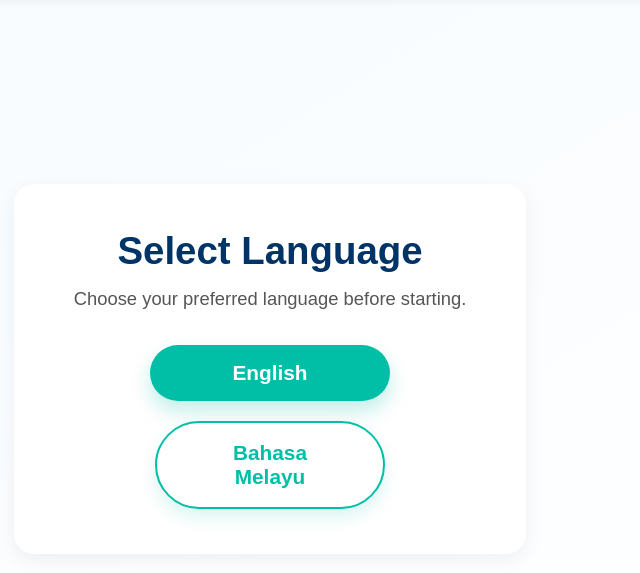
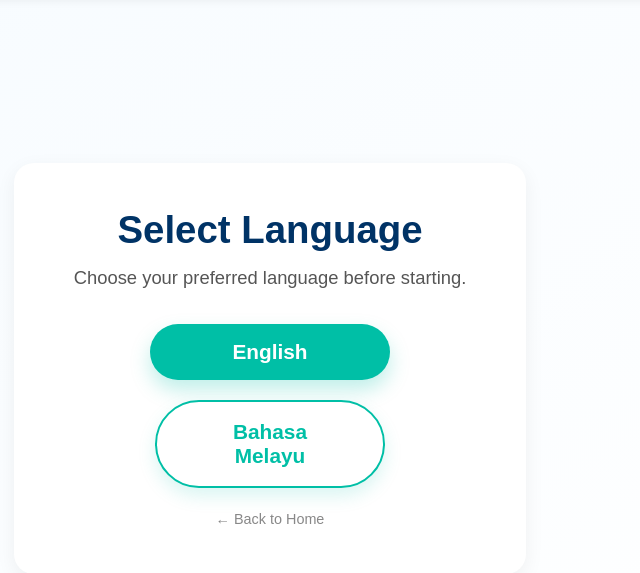
Before and after one commit to usererinna/cakapbuddy, a Flask app: page /language in a window 1280 px wide. Shown: the part 63-636 px from the top of the page, without its empty margins (370-1010 px from the left). Run offline with Flask 3, Linux system fonts and the light colour scheme.

Commit message:
Update language.html

```diff
--- a/templates/language.html
+++ b/templates/language.html
@@ -24,6 +24,10 @@
                 <a href="{{ url_for('set_language', selected='english') }}" class="btn primary">English</a>
                 <a href="{{ url_for('set_language', selected='malay') }}" class="btn secondary">Bahasa Melayu</a>
             </div>
+            <div style="margin-top: 20px;">
+    <a href="{{ url_for('index') }}" style="color: #888; text-decoration: none; font-size: 0.9rem;">
+        ← Back to Home
+    </a>
         </div>
     </main>
 </body>
```
